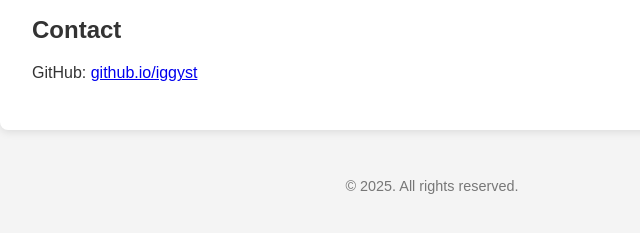
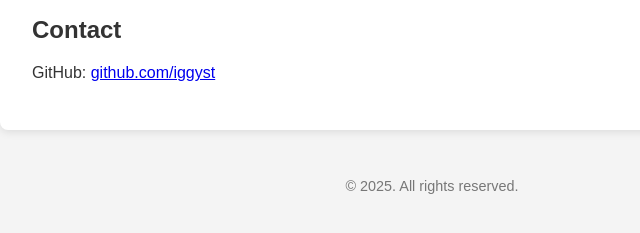
Before and after one commit to IggySt/iggyst.github.io, a plain HTML site: page index.html in a window 1280 px wide. Shown: the part 387-620 px from the top of the page, 208-848 px from the left. Drawn offline with Linux system fonts and the light colour scheme.

Commit message:
Update index.html

```diff
--- a/index.html
+++ b/index.html
@@ -57,7 +57,8 @@
     <h2>Contact</h2>
     <p>
       <!-- Email: <a href="mailto:you@example.com">you@example.com</a><br />-->
-      GitHub: <a href="https://github.io/iggyst" target="_blank">github.io/iggyst</a>
+      GitHub: <a href="https://github.com/iggyst" target="_blank">github.com/iggyst</a>
+
     </p>
   </section>
 
```
